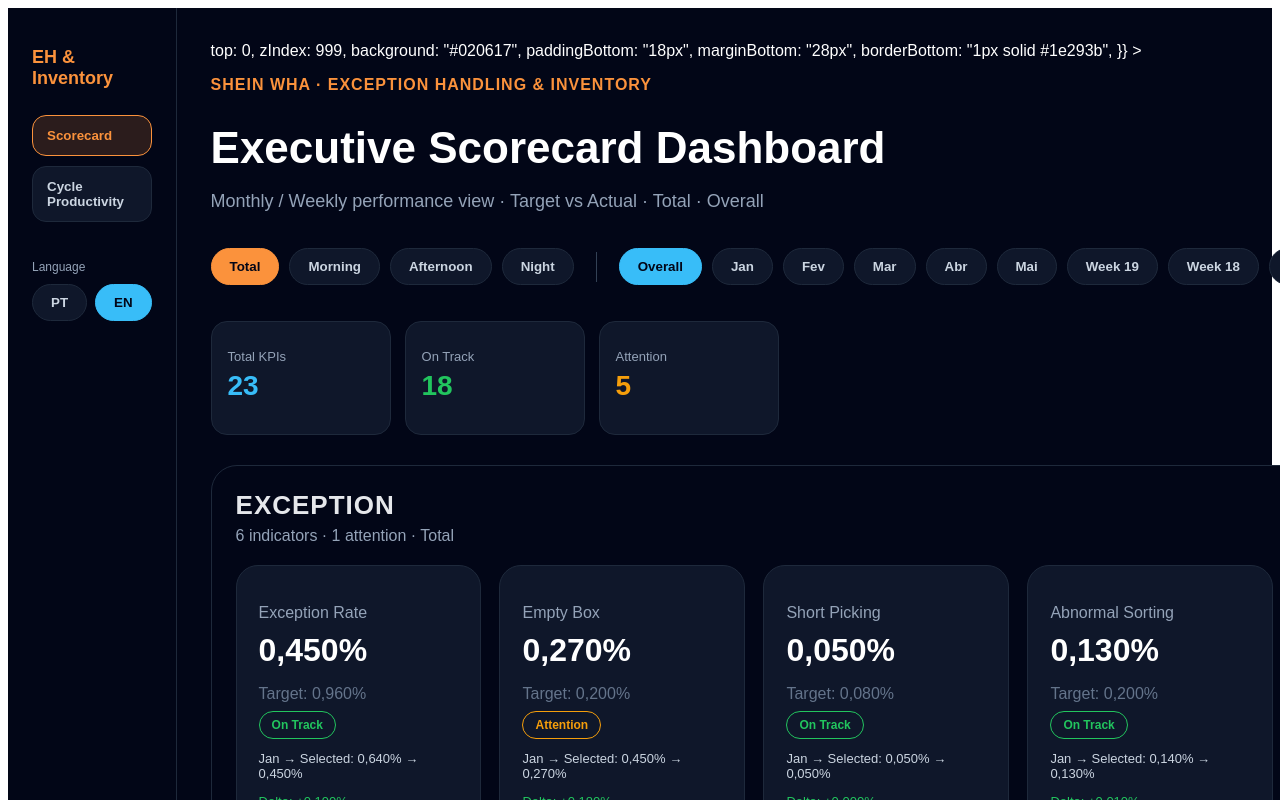
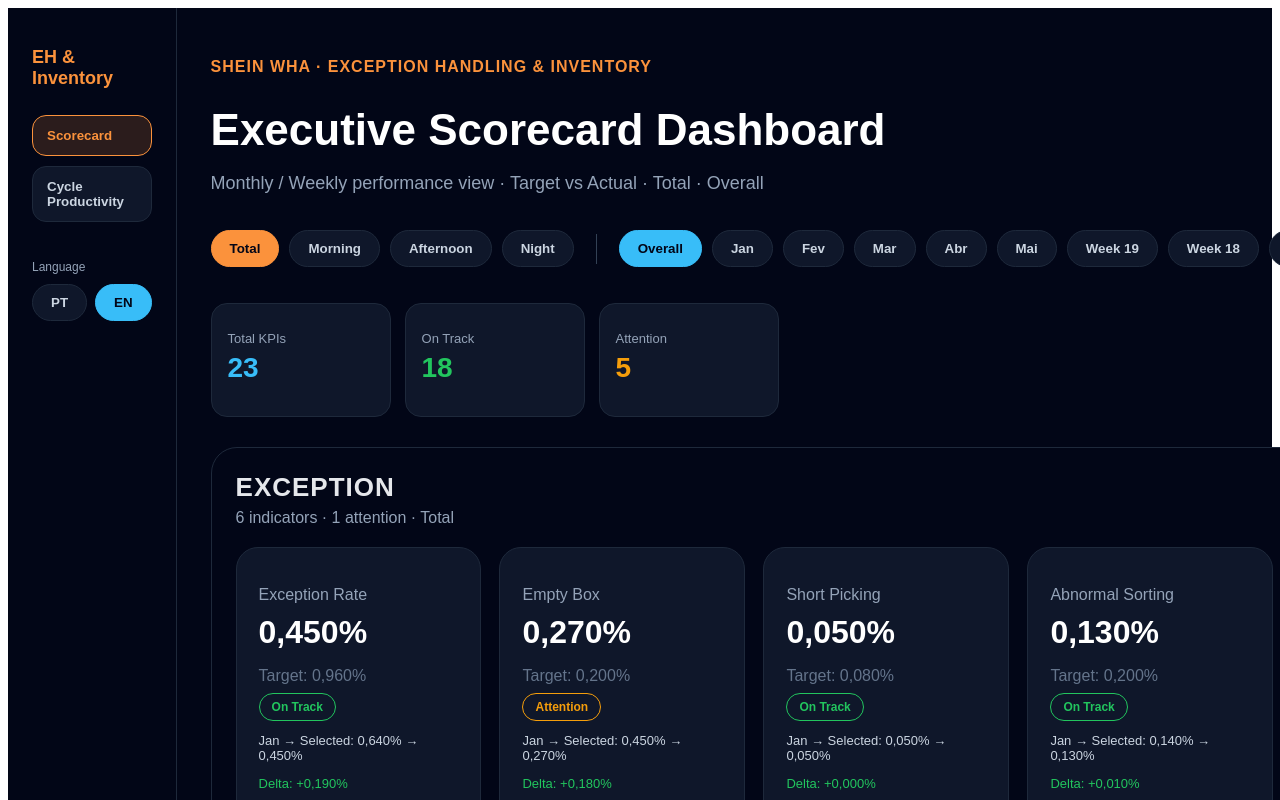
Before and after one commit to gabrielmedinaleite-hue/exception-handling-dashboard, a Next.js app: page / in a window 1280 px wide. Shown: the top 800 px of the page. Built offline with nearby package versions, Linux system fonts and the light colour scheme.

Commit message:
Update page.js

```diff
--- a/app/page.js
+++ b/app/page.js
@@ -412,14 +412,6 @@ function ScorecardPage({
   return (
     <>
       <header style={{ marginBottom: "28px" }}>
-    top: 0,
-    zIndex: 999,
-    background: "#020617",
-    paddingBottom: "18px",
-    marginBottom: "28px",
-    borderBottom: "1px solid #1e293b",
-  }}
->
         <p style={{ color: "#fb923c", fontWeight: "bold", letterSpacing: "1px" }}>SHEIN WHA · EXCEPTION HANDLING & INVENTORY</p>
         <h1 style={{ fontSize: "44px", marginBottom: "8px" }}>{t.dashboardTitle}</h1>
         <p style={{ color: "#94a3b8", fontSize: "18px" }}>
@@ -523,12 +515,18 @@ function ProductivityPage({ selectedShift, setSelectedShift, selectedMonth, setS
   return (
     <>
       <header style={{ marginBottom: "28px" }}>
-        <p style={{ color: "#fb923c", fontWeight: "bold", letterSpacing: "1px" }}>SHEIN WHA · INVENTORY PRODUCTIVITY</p>
-        <h1 style={{ fontSize: "44px", marginBottom: "8px" }}>{t.productivityTitle}</h1>
-        <p style={{ color: "#94a3b8", fontSize: "18px" }}>
-          {t.productivitySubtitle} · {selectedShift} · {months.find((m) => m.key === selectedMonth)?.label}
-        </p>
-      </header>
+  <p style={{ color: "#fb923c", fontWeight: "bold", letterSpacing: "1px" }}>
+    SHEIN WHA · EXCEPTION HANDLING & INVENTORY
+  </p>
+
+  <h1 style={{ fontSize: "44px", marginBottom: "8px" }}>
+    {t.dashboardTitle}
+  </h1>
+
+  <p style={{ color: "#94a3b8", fontSize: "18px" }}>
+    {t.dashboardSubtitle} · {selectedShift} · {months.find((m) => m.key === selectedMonth)?.label}
+  </p>
+</header>
 
       <FilterBar
         selectedShift={selectedShift}
```
